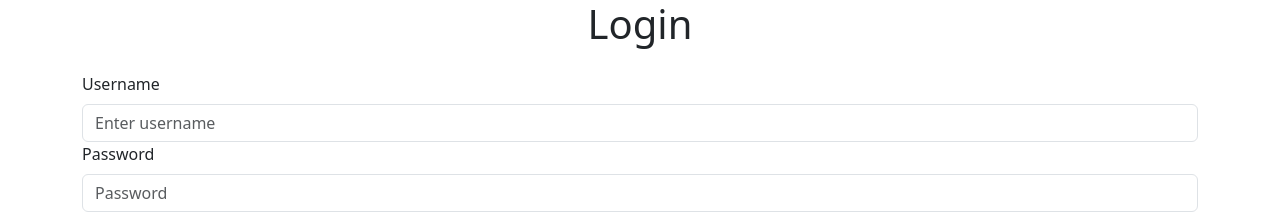
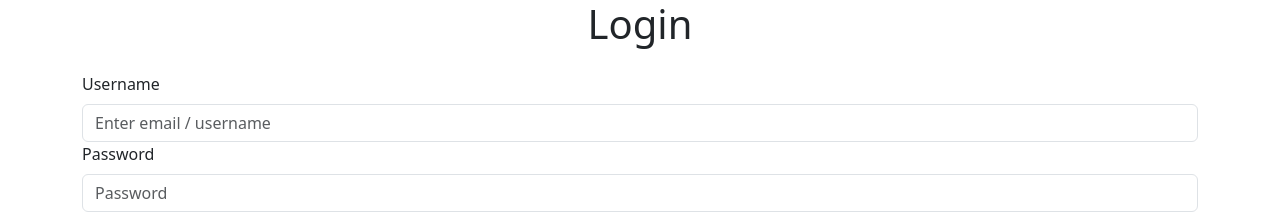
Before and after one commit to BimantaraMajid/planner-web-app, a React (Vite) app: page / in a window 1280 px wide. Shown: the top 212 px of the page. Built offline with nearby package versions, Linux system fonts and the light colour scheme; no server answers.

Commit message:
enhance handleLogin

```diff
--- a/src/components/login/BaseLogin.tsx
+++ b/src/components/login/BaseLogin.tsx
@@ -21,9 +21,10 @@ export function BaseLogin() {
     const form = e.currentTarget
     if (form.checkValidity() === false) {
       e.stopPropagation()
+    } else {
+      dispatch(actionLogin({ username, password }))
     }
     setValidated(true)
-    dispatch(actionLogin({ username, password }))
   }
 
   return (
@@ -35,14 +36,14 @@ export function BaseLogin() {
       <Form.Group>
         <Form.Label>Username</Form.Label>
         <Form.Control
-          type="email"
-          placeholder="Enter username"
+          type="text"
+          placeholder="Enter email / username"
           value={username}
           onChange={(e) => setUsername(e.target.value)}
           required
         />
         <Form.Control.Feedback type="invalid">
-          Please type valid email
+          Please type valid email / username
         </Form.Control.Feedback>
       </Form.Group>
 
```
